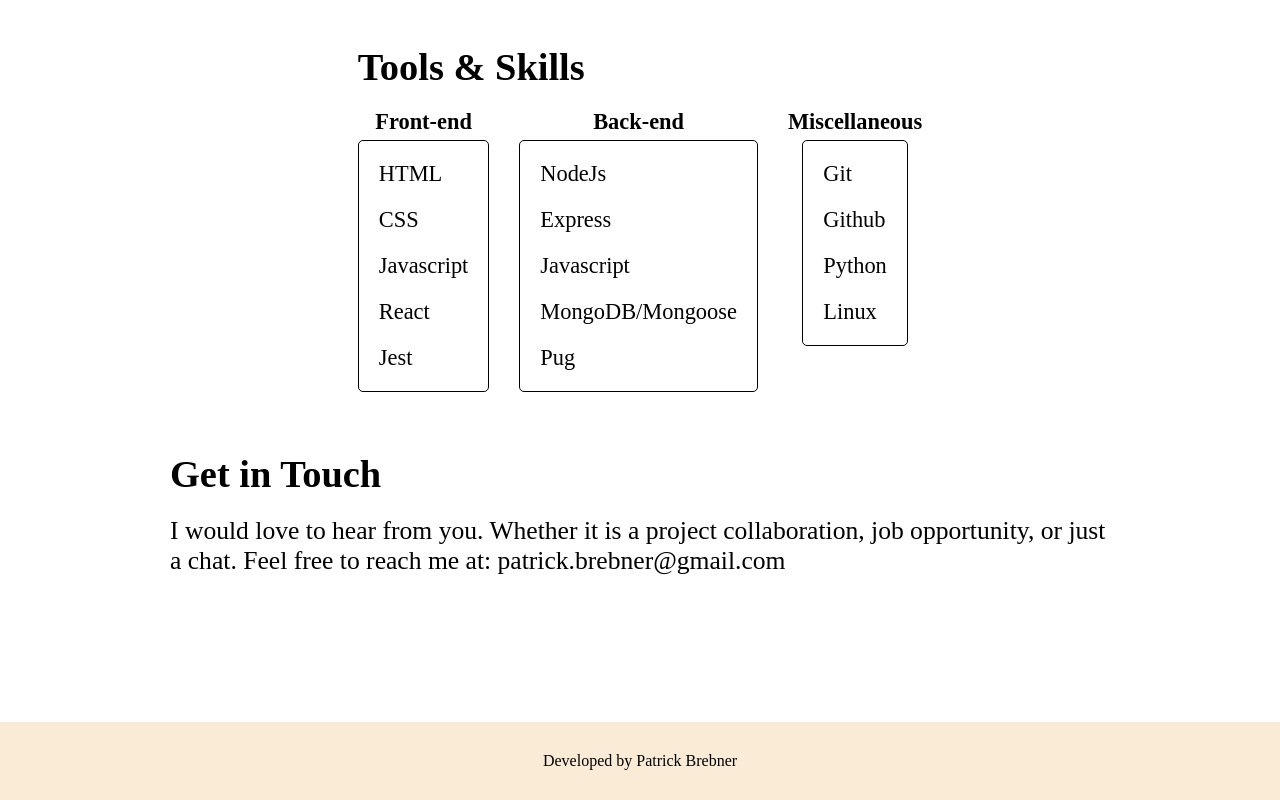
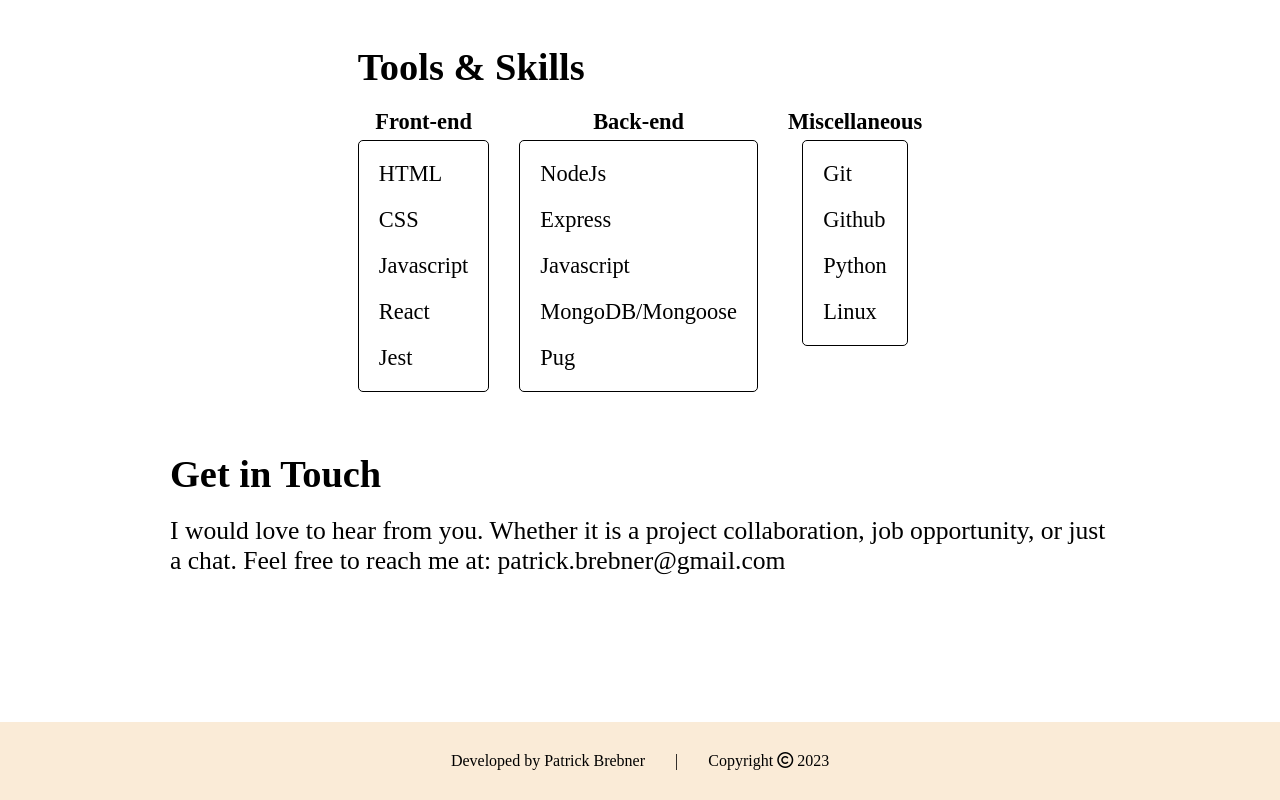
Before and after one commit to pbrebner/pbrebner.github.io, a React (Vite) app: page / in a window 1280 px wide. Shown: the part 1682-2482 px from the top of the page. Built offline with nearby package versions, Linux system fonts and the light colour scheme.

Commit message:
Update Footer

```diff
--- a/src/components/Footer.jsx
+++ b/src/components/Footer.jsx
@@ -4,6 +4,10 @@ function Footer() {
     return (
         <footer className="footer">
             <div>Developed by Patrick Brebner</div>
+            <div>|</div>
+            <div>
+                Copyright <i class="fa-regular fa-copyright"></i> 2023
+            </div>
         </footer>
     );
 }
--- a/src/components/styles/Footer.css
+++ b/src/components/styles/Footer.css
@@ -5,4 +5,5 @@
     display: flex;
     align-items: center;
     justify-content: center;
+    gap: 30px;
 }
```
